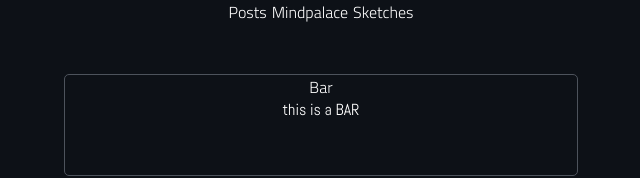
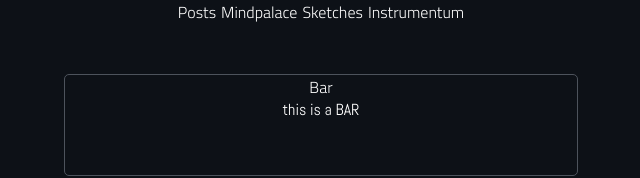
Before and after one commit to Zonotora/zonotora.github.io, a Next.js app: page / in a window 1280 px wide. Shown: the top 178 px of the page, without its empty margins (319-959 px from the left). Built offline with nearby package versions, Linux system fonts and the light colour scheme; a web font is replaced by a local one.

Commit message:
Add link to Instrumentum

```diff
--- a/pages/index.tsx
+++ b/pages/index.tsx
@@ -13,7 +13,7 @@ type Props = {
 export const Home = ({ posts }: Props) => {
   return (
     <div className="main">
-      <Header links={["posts", "mindpalace", "sketches"]} />
+      <Header links={["posts", "mindpalace", "sketches", "instrumentum"]} />
 
       <Posts posts={posts} count={3} />
     </div>
```
